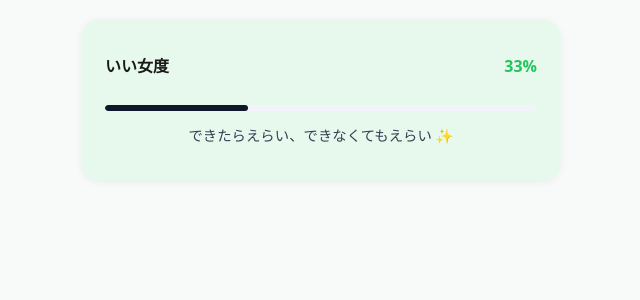
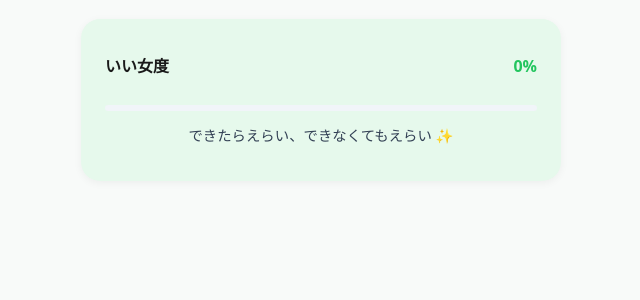
Before and after one commit to ikucha-portfolio/zubo_raku_v2, a Flask app: page / in a window 1280 px wide. Shown: the part 115-415 px from the top of the page, without its empty margins (319-959 px from the left). Run offline with Flask 3, Linux system fonts and the light colour scheme; data that the repository does not hold is empty.

Commit message:
バーとDB連携確認

```diff
--- a/app.py
+++ b/app.py
@@ -27,7 +27,17 @@ def index():
           c.id;
     """)
     rows = cur.fetchall()
+
+    # ✅ 進捗率計算（is_completed 使用／subtask_idベース）
+    cur.execute("SELECT COUNT(*) FROM progress;")
+    total = cur.fetchone()[0]
+
+    cur.execute("SELECT COUNT(*) FROM progress WHERE is_completed = 1;")
+    done = cur.fetchone()[0]
+
     conn.close()
+
+    percent = int((done / total) * 100) if total > 0 else 0
 
     # 🗂 頻度ごとにまとめつつ、自然な表示名を作成
     from collections import defaultdict
@@ -51,11 +61,13 @@ def index():
             "category": category
         })
 
+    # ✅ HTMLへ渡す
     return render_template(
-    'index.html',
-    grouped_tasks=grouped_tasks,
-    current_date=date.today().strftime("%Y年%m月%d日 %A")
-)
+        'index.html',
+        grouped_tasks=grouped_tasks,
+        percent=percent,
+        current_date=date.today().strftime("%Y年%m月%d日 %A")
+    )
 
 
 
--- a/templates/index.html
+++ b/templates/index.html
@@ -72,11 +72,12 @@
     <section class="progress-summary">
   <div class="summary-header">
     <h3>いい女度</h3>
-        <p>33%</p>
+    <p>{{ percent }}%</p>
   </div>
   <div class="progress-bar">
-        <div class="bar" style="width:33%;"></div>
+  <div class="bar" style="width:{{ percent }}%;"></div>
 </div>
+
   <p class="phrase">できたらえらい、できなくてもえらい ✨</p>
 </section>
 
```
Lines whose indentation alone changed are shown as unchanged.
